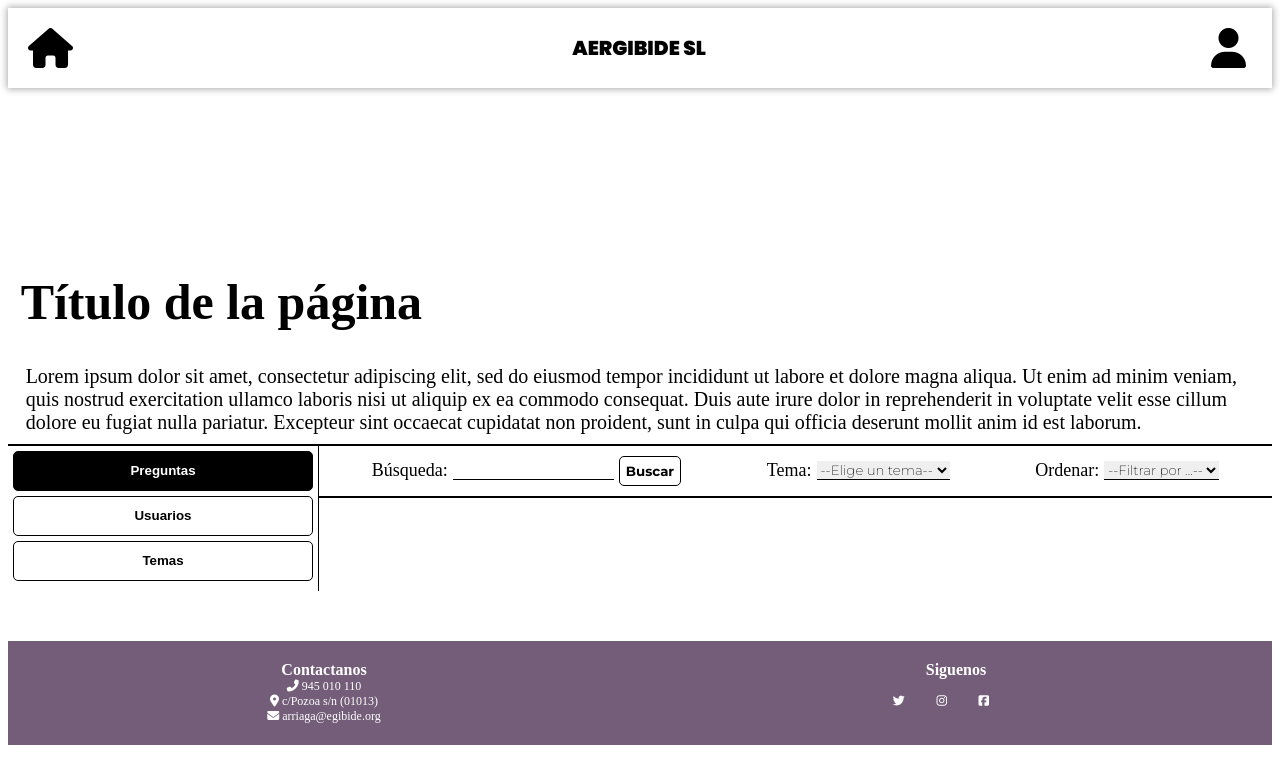
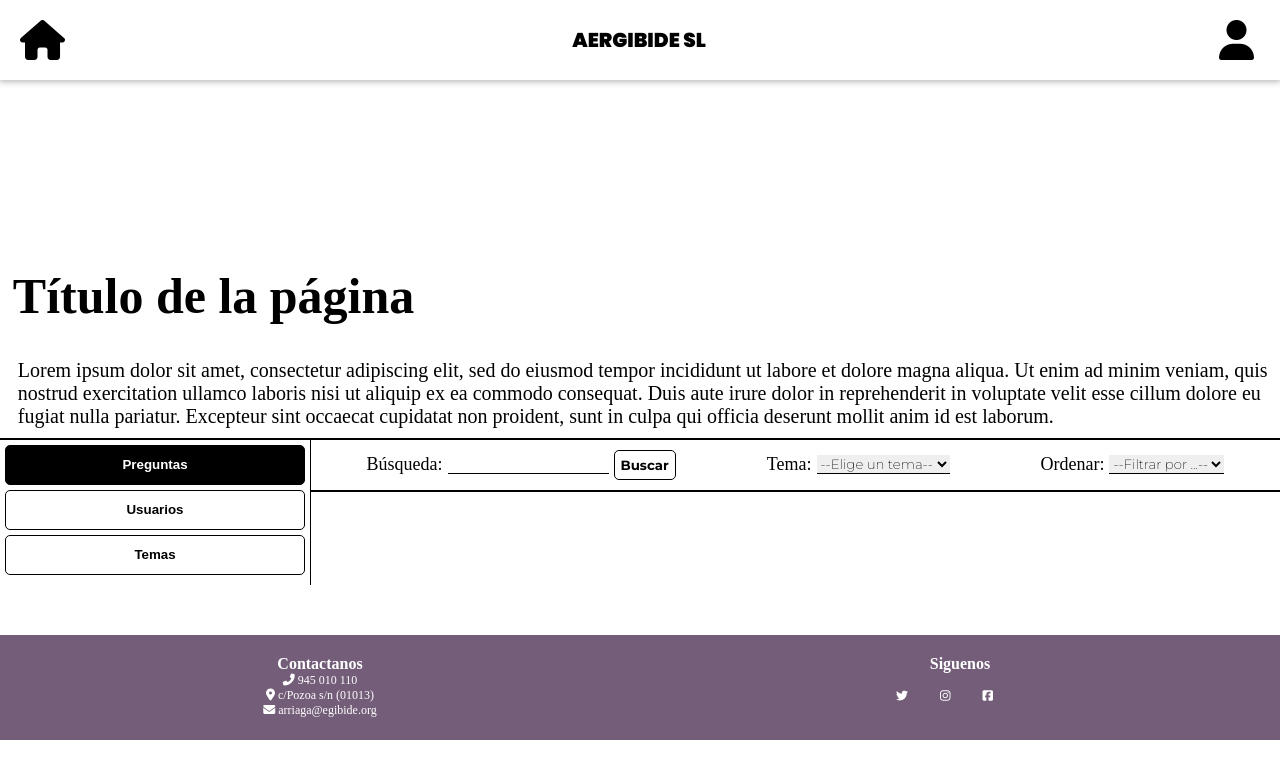
Before and after one commit to NaiaIbanezdeGarayo/Equipo04-Reto02, a PHP site: page /preguntas.view.php in a window 1280 px wide. Shown: the top 784 px of the page. Run offline with PHP 8.4, Linux system fonts and the light colour scheme; data that the repository does not hold is empty; some libraries are stand-ins or nearby versions.

Commit message:
fe-13:54 Margen eliminado

```diff
--- a/html/css/header.css
+++ b/html/css/header.css
@@ -15,6 +15,10 @@ header{
     position: sticky;
     top: 0px;
 
+}
+
+body {
+    margin: 0px;
 }
 
 #tituloAergibide{
```
